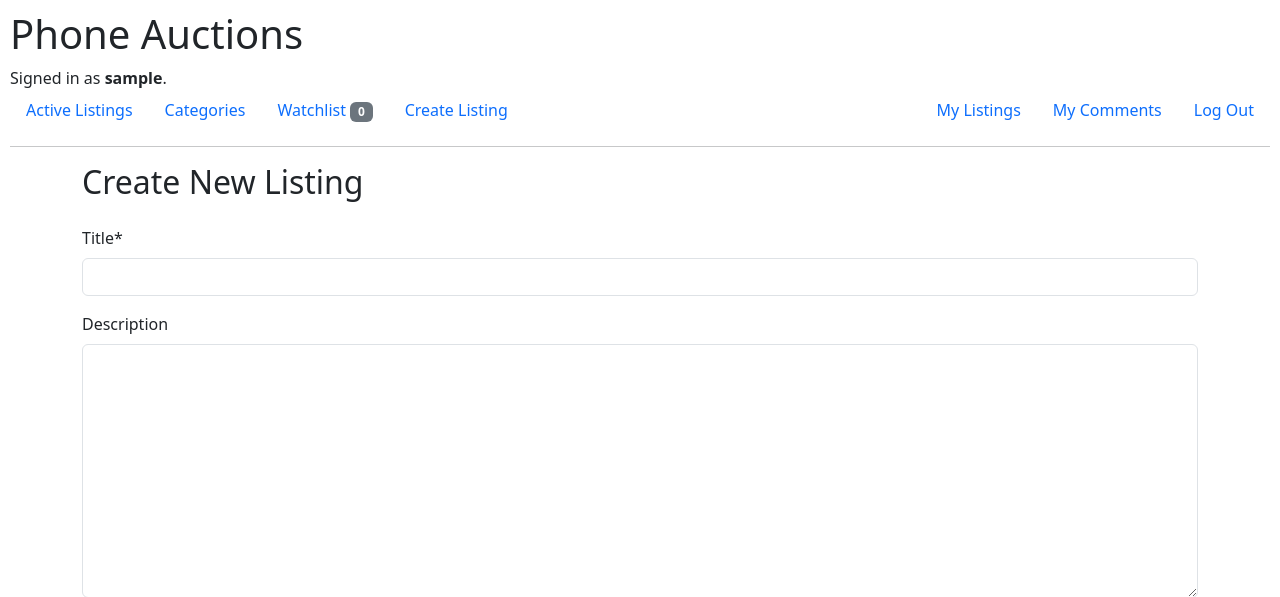
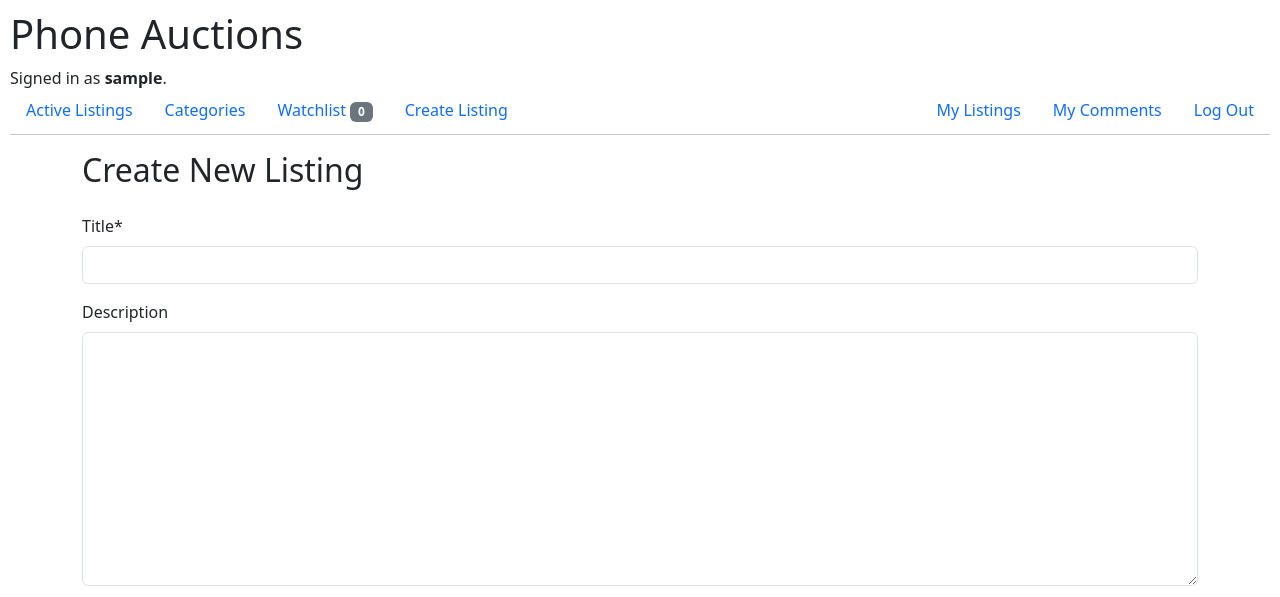
Before and after one commit to RCalvin2005/CS50Web-Commerce, a Django app: page /listing/add in a window 1280 px wide. Shown: the top 597 px of the page. Run offline with Django 4.2, Linux system fonts and the light colour scheme; the visitor is signed in with stand-in values (Sample User, id 1); data that the repository does not hold is empty; some libraries are stand-ins or nearby versions.

Commit message:
Reduced margin of layout hr

```diff
--- a/auctions/templates/auctions/layout.html
+++ b/auctions/templates/auctions/layout.html
@@ -59,7 +59,7 @@
                 </li>
             {% endif %}
         </ul>
-        <hr>
+        <hr class="mt-1">
         {% block body %}
         {% endblock %}
 
```
